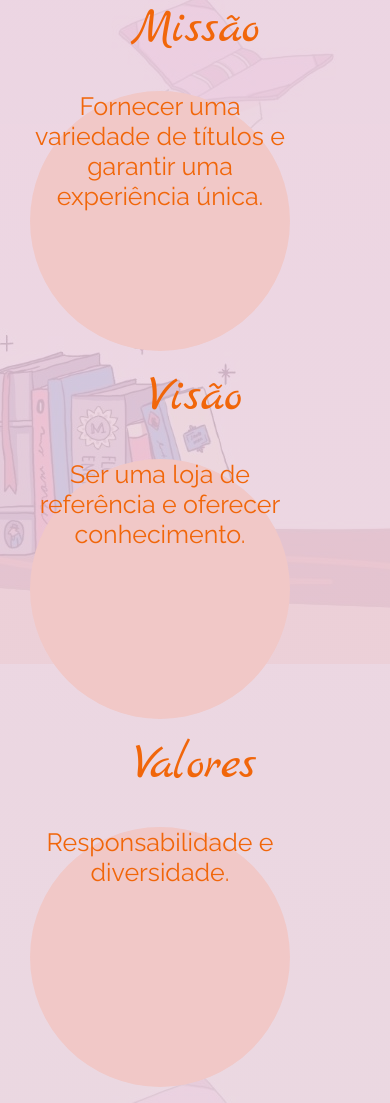
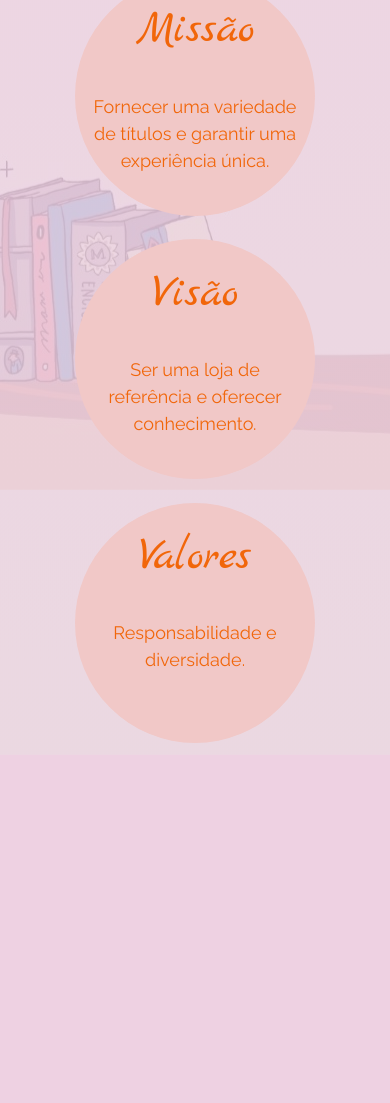
Before and after one commit to isa56/traineeCode-AdoraLer, a PHP site: page /views/site/quem-somos.html in a window 390 px wide. Shown: the part 855-1958 px from the top of the page. After the commit the page ends 1598 px from the top, so only its background shows below. Run offline with PHP 8.4, Linux system fonts and the light colour scheme.

Commit message:
responsividade aplicada

```diff
--- a/public/css/quemSomos.css
+++ b/public/css/quemSomos.css
@@ -1,64 +1,99 @@
+
 body{
-
-
-    font-family: 'Raleway', sans-serif;
     background: linear-gradient(
         rgba(235, 206, 231, 0.849),
         rgba(231, 212, 229, 0.842) ) ,
         url("../img/fundo.jpg");
         background-position: right, left;
         transition: 5s;
+    font-family: 'Raleway', sans-serif;
+    text-align: center;
 }
 
-
 .titulo-site{
-    font-size: 25px;
     color:#ec7221;
     font-family: 'Marck Script', cursive;
-
+    font-size: 25px;
+    height: 100px;
+    margin-left: 2%;
+    margin-top: 8%;
+    text-align: start;
 }
 
-.content h3{
+.content {
+    margin: 2%;
+}
 
+.content p{
     align-items: center;
-    text-align: center;
     font-family: 'Raleway', sans-serif;
     font-size: 20px;
     line-height: 30px;
-
+    text-align: center;
 }
 
 .content img{
-
-
-    width: 340px;
-    height: 340px;
+    align-items: center;
+    /* height: 50%; */
+    width: 60%;
 }
 
+.bolinha {
+    align-items: center;
+    justify-content: center;
+    margin: 0 !important;
+    text-align: center;
+}
+
+.caract {
+    background-color: #F1C8C7;
+    border: none;
+    border-radius: 50%;
+    height: 300px;
+    margin: 5%;
+    width: 300px;
+}
 
 .caract h3{
-
+    color:#f1660a;
+    font-family: 'Marck Script', cursive;
+    font-size: 46px;
+    margin-top: 10%;
+    padding-top: 3%;
     text-align: center;
-    font-family: 'Marck Script', cursive;
-    font-size: 50px;
-    color:#f1660a;
-    align-items: center;
-
 }
 
 .brand-mission {
+    color:#f1660a;
+    font-family: 'Raleway', sans-serif;
+    font-size: 20px;
+    padding: 2%;
+    text-align: center;
+}
 
+/* MEDIA QUERY: */
+
+@media (max-width: 768px) {
+
+    .content p {
+        font-size: 18px;
+    }
+
+    .content img {
         align-items: center;
-    color:#f1660a;
+        justify-content: center;
+        margin: 0;
         text-align: center;
-    margin-right: 30px;
-    margin-left: 30px;
+    }
 
-    width: 260px;
-    height: 260px;
-    background-color: #F1C8C7;
-    border-radius: 1000px;
-    line-height: 30px;
-    font-family: 'raleway', cursive;
-    font-size: 25px;
+    .caract {
+        height: 240px;
+        margin: 3%;
+        width: 240px;
     }
+
+    .brand-mission{
+        font-size: 18px;
+        padding: 1%;
+    }
+}
--- a/views/site/quem-somos.html
+++ b/views/site/quem-somos.html
@@ -1,6 +1,5 @@
 <!DOCTYPE html>
 <html>
-
 
 <head>
     <link rel="preconnect" href="https://fonts.googleapis.com">
@@ -31,7 +30,7 @@
 
         <div class="col-sm">
 
-            <h3>
+            <p>
 
                 Somos a livraria AdoraLer, uma livraria dedicada em dar a melhor experiência na escolha e compra de um
                 livro. Em nossa loja, oferecemos títulos variados e de diferentes categorias, atendendo a ânsia do
@@ -42,18 +41,18 @@
                 objetivo de fazer com que a leitura transforme o indivíduo ajudando o conhecimento a atingir as pessoas
                 e
                 construir um mundo melhor.
-            </h3>
+            </p>
         </div>
         <div class="col-sm">
-            <img
-                src="https://trello.com/1/cards/615f03881b8cfb729833ca3c/attachments/6160d5cdbfd08031e51007f0/previews/6160d5cdbfd08031e5100803/download/AdoraLer_Logo_sfundo.png">
+            <img src="../../public/img/AdoraLer_Logo_sfundo.png">
         </div>
     </div>
-    <div class="bolinhaaa row">
+
+    <div class="bolinha row">
+
         <div class="caract col-sm">
             <h3>
                 Missão
-
             </h3>
             <br>
             <p class="brand-mission">Fornecer uma variedade de títulos e garantir uma experiência única.</p>
@@ -67,12 +66,12 @@
             <p class="brand-mission">Ser uma loja de referência e oferecer conhecimento.</p>
         </div>
 
-        <div class="caract col-sm ">
+        <div class="caract col-sm">
             <h3>
                 Valores
             </h3>
             <br>
-                <p class="brand-mission">Responsabilidade e diversidade.</p>
+            <p class="brand-mission">Responsabilidade e diversidade.</p>
 
         </div>
         <!--  <img class="bolas" src="/public/img/bolinhaa-s fundo.png">-->
```
Also changed, not shown: views/site/categorias.html (+8 -8 lines). Lines whose indentation alone changed are shown as unchanged.
